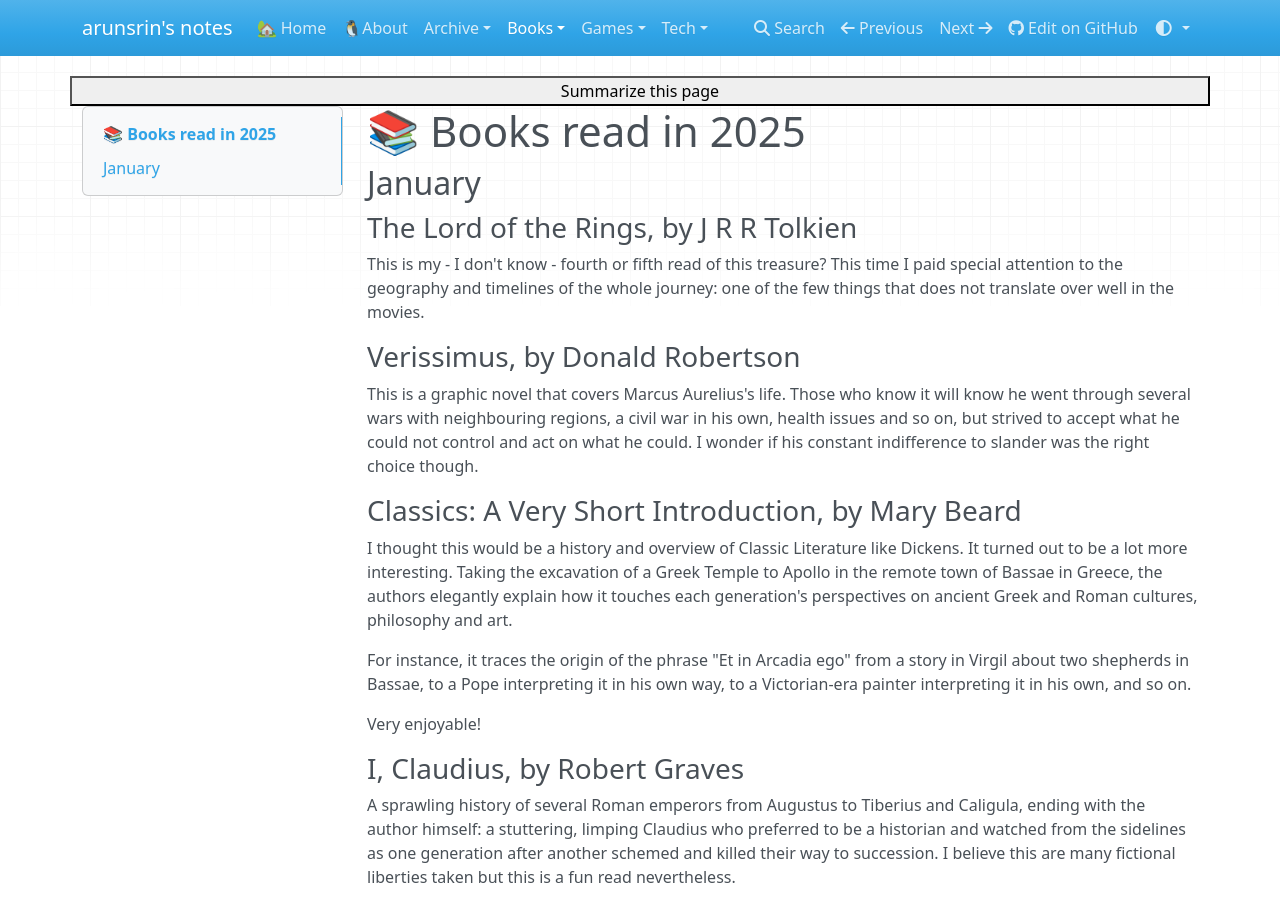
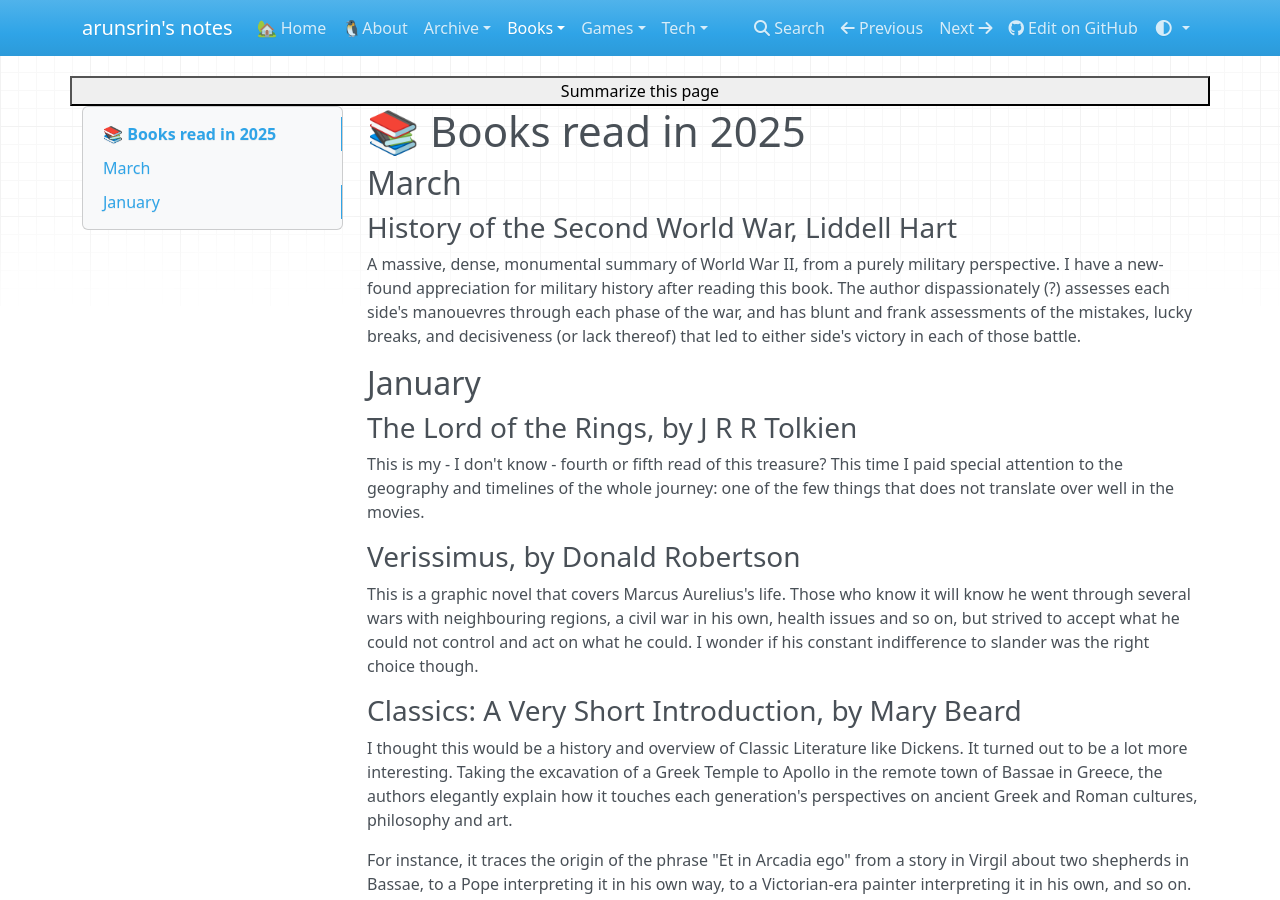
Before and after one commit to arunsrin/arunsrin.mkdocs, an MkDocs documentation site: the page built from home/books/2025.md, in a window 1280 px wide and 900 px high. Built offline with MkDocs 1.6.1, drawn with Linux system fonts in a browser that asks for light colours; nearby versions of some CDN libraries.

Commit message:
Finished Liddell Hart's book

```diff
--- a/home/books/2025.md
+++ b/home/books/2025.md
@@ -1,4 +1,15 @@
 # 📚 Books read in 2025
+
+## March
+
+### History of the Second World War, Liddell Hart
+
+A massive, dense, monumental summary of World War II, from a purely military
+perspective. I have a new-found appreciation for military history after reading
+this book. The author dispassionately (?) assesses each side's manouevres
+through each phase of the war, and has blunt and frank assessments of the
+mistakes, lucky breaks, and decisiveness (or lack thereof) that led to either
+side's victory in each of those battle.
 
 ## January
 
```
